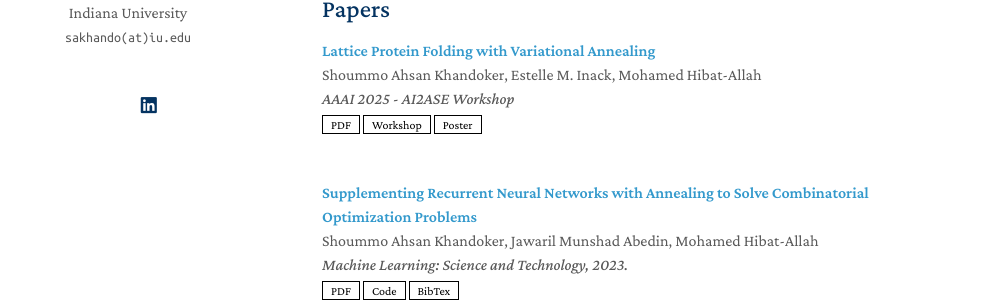
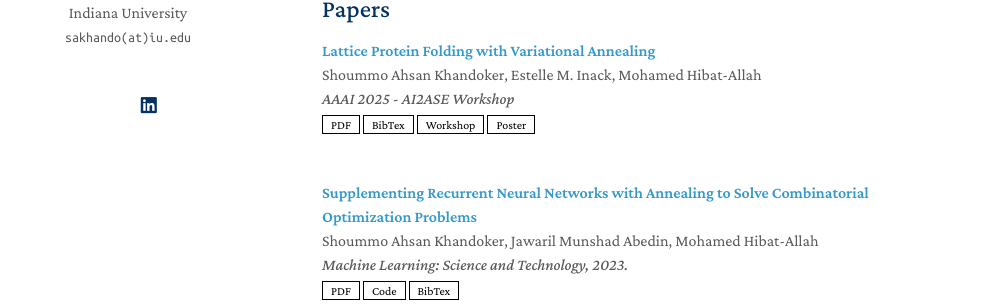
Before and after one commit to shoummoak/shoummoak.github.io, a Jekyll site: the page built from index.md, in a window 1280 px wide. Shown: the part 322-627 px from the top of the page, without its empty margins (148-1148 px from the left). Built offline with Jekyll 4.4.1, drawn with Linux system fonts in a browser that asks for light colours; a style sheet for code colours, icons or effects is not loaded; our own code applies the rules of GitHub Pages for plain Markdown files.

Commit message:
Update publications.yml

```diff
--- a/_data/publications.yml
+++ b/_data/publications.yml
@@ -7,7 +7,7 @@ main:
     conference: "AAAI 2025 - AI2ASE Workshop"
     pdf: https://arxiv.org/abs/2502.20632
     code:
-    bibtex:
+    bibtex: "assets/bibtex/Folding.html"
     image:
     notes:
     workshop: https://ai-2-ase.github.io/
```
